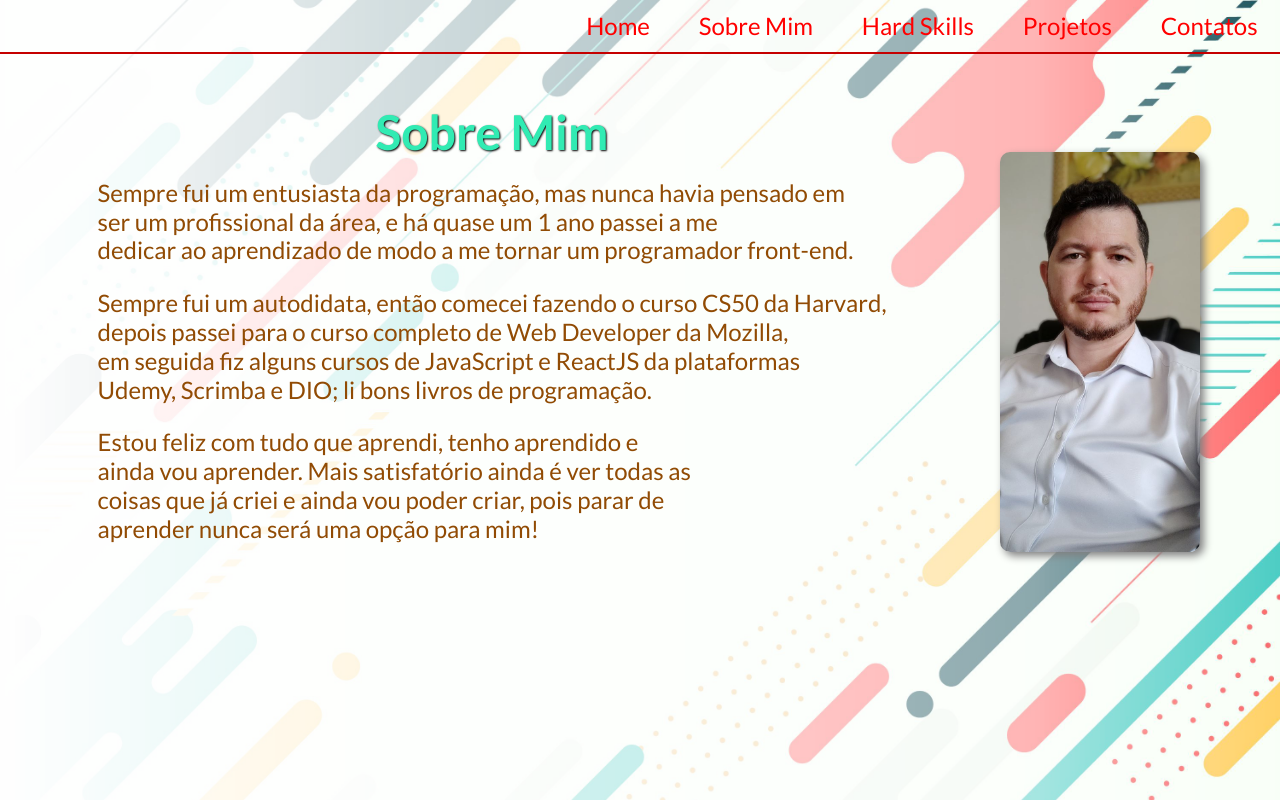
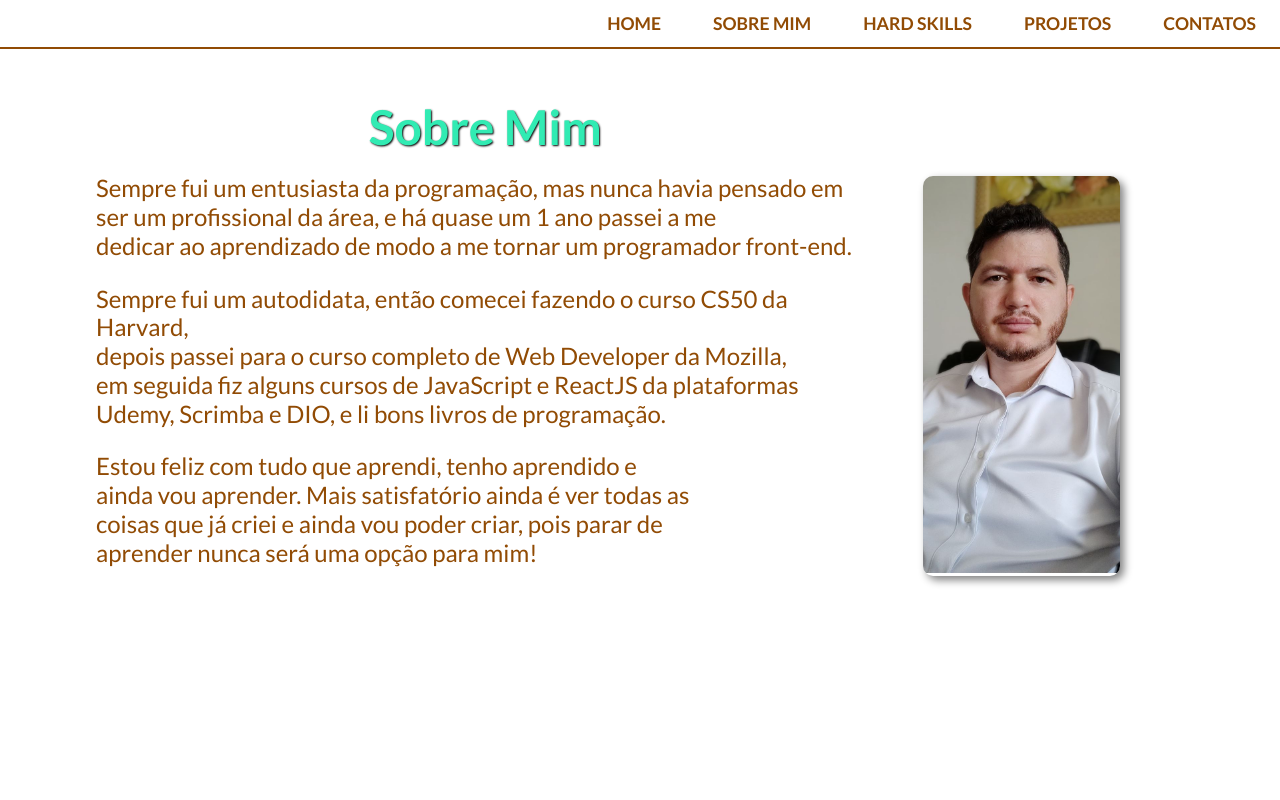
Before and after one commit to EBenati/my-portfolio, a React (Create React App) app: page /aboutMe in a window 1280 px wide. Built offline with nearby package versions, Linux system fonts and the light colour scheme.

Commit message:
changes in the background color

```diff
--- a/public/index.html
+++ b/public/index.html
@@ -11,6 +11,9 @@
     <link rel="preconnect" href="https://fonts.googleapis.com">
     <link rel="preconnect" href="https://fonts.gstatic.com" crossorigin>
     <link href="https://fonts.googleapis.com/css2?family=Lato:wght@400;700&display=swap" rel="stylesheet">
+    <link rel="preconnect" href="https://fonts.googleapis.com">
+    <link rel="preconnect" href="https://fonts.gstatic.com" crossorigin>
+    <link href="https://fonts.googleapis.com/css2?family=Sora:wght@200;400;600&display=swap" rel="stylesheet">
     <meta name="viewport" content="width=device-width, initial-scale=1" />
     <meta name="theme-color" content="#000000" />
     <meta
--- a/src/App.css
+++ b/src/App.css
@@ -2,8 +2,9 @@ body {
     margin: 0;
     padding: 0;
     box-sizing: border-box;
-    background-image: url('./images/back.png');
-    background-size: cover;
+    background-color: #ffffff;
+    /* background-image: url('./images/back.png');
+    background-size: cover; */
     font-size: 10px;
     font-family: "Lato", sans-serif;
     display: flex;
--- a/src/components/AboutMe.css
+++ b/src/components/AboutMe.css
@@ -138,11 +138,11 @@
     .aboutme-text {
         font-size: 1.5rem;
         line-height: 1.8rem;
-        padding-left: 2rem;
+        padding-left: 6rem;
     }
 
     .aboutme-image {
-        margin: auto 5rem auto 2rem;
+        margin: auto 10rem auto 2rem;
         box-shadow: 4px 4px 8px gray;
         margin-bottom: 1rem;
 
--- a/src/components/AboutMe.js
+++ b/src/components/AboutMe.js
@@ -15,7 +15,7 @@ function AboutMe() {
             Sempre fui um autodidata, então comecei fazendo o curso CS50 da Harvard,<br />
             depois passei para o curso completo de Web Developer da Mozilla,<br />
             em seguida fiz alguns cursos de JavaScript e ReactJS da plataformas <br />
-            Udemy, Scrimba e DIO; li bons livros de programação.
+            Udemy, Scrimba e DIO, e li bons livros de programação.
         </p>
 
         <p>
--- a/src/components/Home.css
+++ b/src/components/Home.css
@@ -16,6 +16,8 @@ h3 {
 
 .name {
     font-size: 3.5rem;
+    font-family: 'Sora', sans-serif;
+    font-weight: 600;
 }
 
 /* Smartphone screen  */
--- a/src/components/Navbar.css
+++ b/src/components/Navbar.css
@@ -1,15 +1,15 @@
 .nav {
     display: flex;
     justify-content: flex-end;
-    border-bottom: 2px rgb(197, 0, 0) solid;
+    border-bottom: 2px  #914b04 solid;
 }
 
 .nav > a {
-    margin: 1rem;
+    margin: 0.8rem;
     list-style: none;
     font-size: 1rem;
     cursor: pointer;
-    color: rgb(255, 36, 36);
+    color:  #914b04;
     text-decoration: none;
     font-weight: 600;
 
@@ -124,7 +124,7 @@ a:hover {
     .nav {
         display: flex;
         justify-content: flex-end;
-        border-bottom: 2px rgb(197, 0, 0) solid;
+        border-bottom: 2px  #914b04 solid;
     }
 
     .menu-icon {
@@ -137,11 +137,12 @@ a:hover {
         list-style: none;
         font-size: 1.3rem;
         cursor: pointer;
-        color: rgb(255, 36, 36);
+        color:  #914b04;
         text-decoration: none;
     }
 
     .nav > a {
+        margin: 0.8rem;
         font-weight: 600;
     }
 
@@ -160,13 +161,13 @@ a:hover {
     }
 
     .menu-item {
-        font-size: 1.5rem;
-        margin: .3rem;
+        font-size: 1.1rem;
+        margin: .5rem;
         padding-right: 1rem;
         text-decoration: none;
-        color: red;
+        color: #914b04;
         font-family: 'Lato', sans-serif;
-        font-weight: 500;
+        font-weight: 700;
 
     }
 }
@@ -180,7 +181,7 @@ a:hover {
     .nav {
         display: flex;
         justify-content: flex-end;
-        border-bottom: 2px rgb(197, 0, 0) solid;
+        border-bottom: 2px  #914b04 solid;
     }
 
     .menu-icon {
@@ -193,12 +194,12 @@ a:hover {
         list-style: none;
         font-size: 1.3rem;
         cursor: pointer;
-        color: rgb(255, 36, 36);
+        color: #914b04;
         text-decoration: none;
     }
 
     .nav > a {
-        font-weight: 600;
+        font-weight: 500;
     }
 
     a:hover {
@@ -216,13 +217,13 @@ a:hover {
     }
 
     .menu-item {
-        font-size: 1.5rem;
-        margin: .4rem;
+        font-size: 1.1rem;
+        margin: .5rem;
         padding-right: 1rem;
         text-decoration: none;
-        color: red;
+        color:  #914b04;
         font-family: 'Lato', sans-serif;
-        font-weight: 500;
+        font-weight: 700;
 
     }
 }
--- a/src/components/Navbar.js
+++ b/src/components/Navbar.js
@@ -13,14 +13,14 @@ function Navbar() {
   return (
     <div className='nav'>
         <div className='menu-icon'>
-          <Hamburger size={45} onToggle={handleToggle} />
+          <Hamburger color='rgb(49, 235, 179)' size={45} onToggle={handleToggle} />
          </div>
         <div className={ isOpen ? 'show-links' : 'hide-links'}>
-          <Link className='menu-item' to=''>Home</Link>
-          <Link className='menu-item' to='/AboutMe'>Sobre Mim</Link>
-          <Link className='menu-item' to='/HardSkills'>Hard Skills</Link>
-          <Link className='menu-item' to='/Projects'>Projetos</Link>
-          <Link className='menu-item' to='/Contact'>Contatos</Link>
+          <Link className='menu-item' to=''>HOME</Link>
+          <Link className='menu-item' to='/AboutMe'>SOBRE MIM</Link>
+          <Link className='menu-item' to='/HardSkills'>HARD SKILLS</Link>
+          <Link className='menu-item' to='/Projects'>PROJETOS</Link>
+          <Link className='menu-item' to='/Contact'>CONTATOS</Link>
         </div>
     </div>
   )
```
